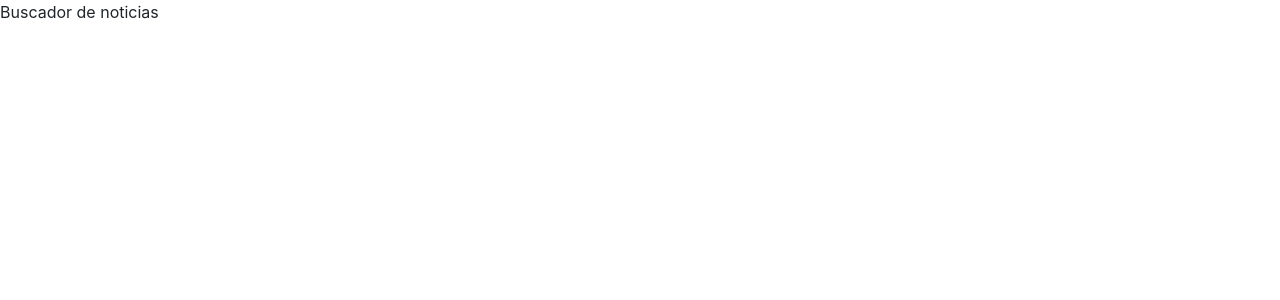
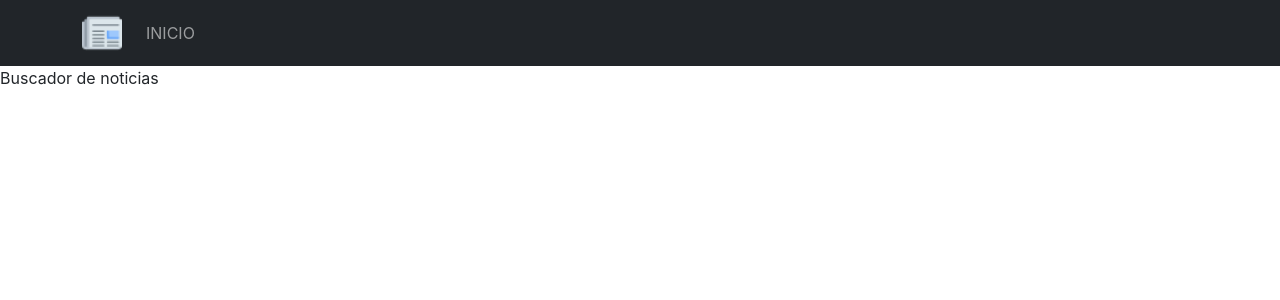
Before and after one commit to MFabri31/news-search-app, a React (Vite) app: page / in a window 1280 px wide. Shown: the top 300 px of the page. Built offline with nearby package versions, Linux system fonts and the light colour scheme.

Commit message:
Se agrega el menu de navegacion

```diff
--- /dev/null
+++ b/src/components/NavBar/NavBar.jsx
@@ -0,0 +1,19 @@
+import { Container, Navbar, Nav } from "react-bootstrap";
+import Logo from "../../assets/images/Logo.png";
+
+const NavBar = () => {
+  return (
+    <Navbar bg="dark" variant="dark" className="text-uppercase">
+      <Container>
+        <Navbar.Brand href="#inicio">
+          <img src={Logo} alt="logo" style={{ width: "2.5rem" }} />
+        </Navbar.Brand>
+        <Nav className="me-auto">
+          <Nav.Link href="#inicio">Inicio</Nav.Link>
+        </Nav>
+      </Container>
+    </Navbar>
+  );
+};
+
+export default NavBar;
--- /dev/null
+++ b/src/components/NavBar/index.js
@@ -0,0 +1 @@
+export { default } from "./NavBar";
--- a/src/routes/PublicRoutes.jsx
+++ b/src/routes/PublicRoutes.jsx
@@ -1,10 +1,12 @@
 import { BrowserRouter, Routes, Route } from "react-router-dom";
 import HomePage from "../pages/HomePage";
 import ErrorPage from "../pages/ErrorPage";
+import NavBar from "../components/NavBar/NavBar";
 
 export const PublicRoutes = () => {
   return (
     <BrowserRouter>
+      <NavBar />
       <Routes>
         <Route path="/" element={<HomePage />} />
         <Route path="*" element={<ErrorPage />} />
```
Also changed, not shown: src/assets/images/logo.png (added).
